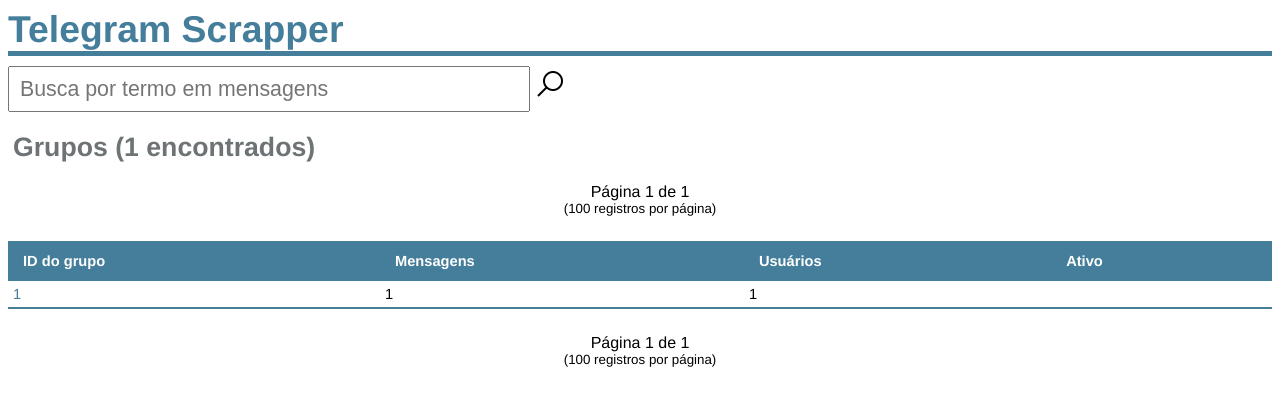
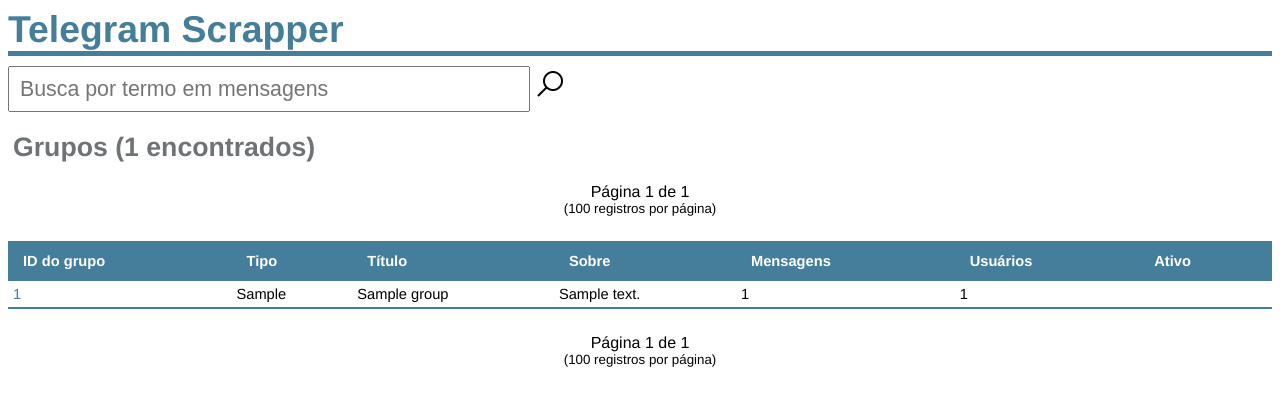
Before and after one commit to luizcavalcanti/telegram-scrapper, a Django app: page /groups/ in a window 1280 px wide. Shown: the top 406 px of the page. Run offline with Django 3.2, Linux system fonts and the light colour scheme; tables that the repository leaves empty hold one stand-in row (values such as "Sample post"); parts of the project's set-up code (start-up, migrations or seed data) failed here and were passed over; some libraries are stand-ins or nearby versions.

Commit message:
Adiciona titulo, sobre e tipo de grupo ao modelo e à raspagem

```diff
--- a/telegram_scrapper/core/models.py
+++ b/telegram_scrapper/core/models.py
@@ -31,7 +31,7 @@ class Message(models.Model):
             models.Index(fields=["group"]),
             models.Index(fields=["sender"]),
             models.Index(fields=["media_id"]),
-            GinIndex(fields=['search_vector']),
+            GinIndex(fields=["search_vector"]),
         ]
         unique_together = ["message_id", "group"]
 
@@ -58,6 +58,9 @@ class Group(models.Model):
     users_count = models.IntegerField("usuários", null=True)
     messages_count = models.IntegerField("mensagens", null=True)
     active = models.BooleanField("ativo", default=True)
+    group_type = models.CharField("Tipo do grupo", max_length=30, null=True)
+    about = models.CharField("Sobre", max_length=1024, null=True)
+    title = models.CharField("Título do grupo", max_length=2048, null=True)
 
     class Meta:
         verbose_name = "grupo"
--- a/telegram_scrapper/templates/groups.html
+++ b/telegram_scrapper/templates/groups.html
@@ -11,6 +11,9 @@
   <thead>
     <tr>
       <th>ID do grupo</th>
+      <th>Tipo</th>
+      <th>Título</th>
+      <th>Sobre</th>
       <th>Mensagens</th>
       <th>Usuários</th>
       <th>Ativo</th>
@@ -20,6 +23,9 @@
     {% for group in results %}
     <tr>
       <td><a href="/groups/{{group.id}}">{{ group.id }}</a></td>
+      <td>{{ group.group_type }}</td>
+      <td>{{ group.title }}</td>
+      <td><div class="message">{{ group.about }}</div></td>
       <td>{{ group.messages_count | default_if_none:"0" | intcomma }}</td>
       <td>{{ group.users_count | default_if_none:"-" | intcomma }}</td>
       <td>
--- a/telegram_scrapper/templates/static/css/style.css
+++ b/telegram_scrapper/templates/static/css/style.css
@@ -179,7 +179,7 @@ div.header {
     border-bottom: 2px solid var(--primary-color);
 }
 
-.results-table td .message {
+td .message {
     white-space: pre-wrap;
     font-family: Helvetica;
 }
```
Also changed, not shown: telegram_scrapper/core/management/commands/extract.py (+10 -2 lines), telegram_scrapper/templates/group.html (+12 -0 lines), telegram_scrapper/core/migrations/0019_auto_20221105_0822.py (added).
